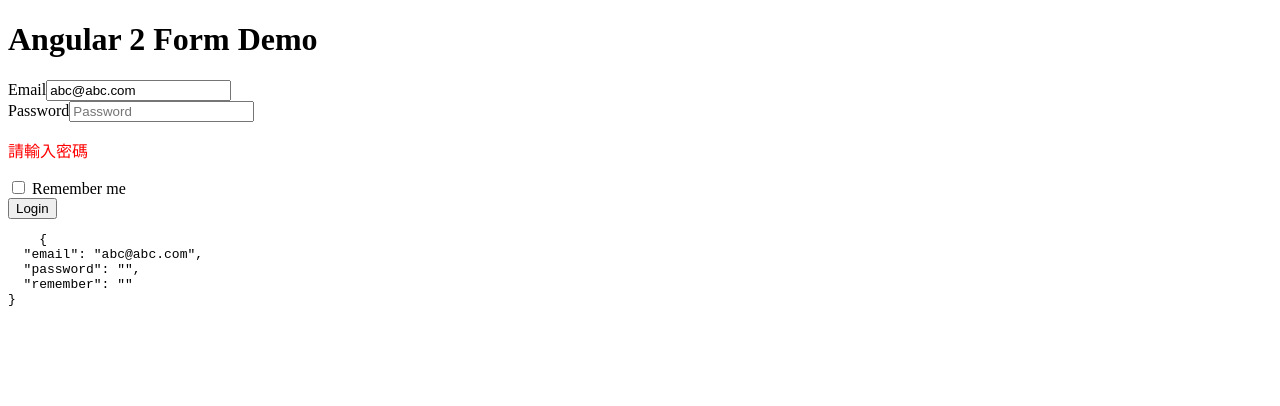
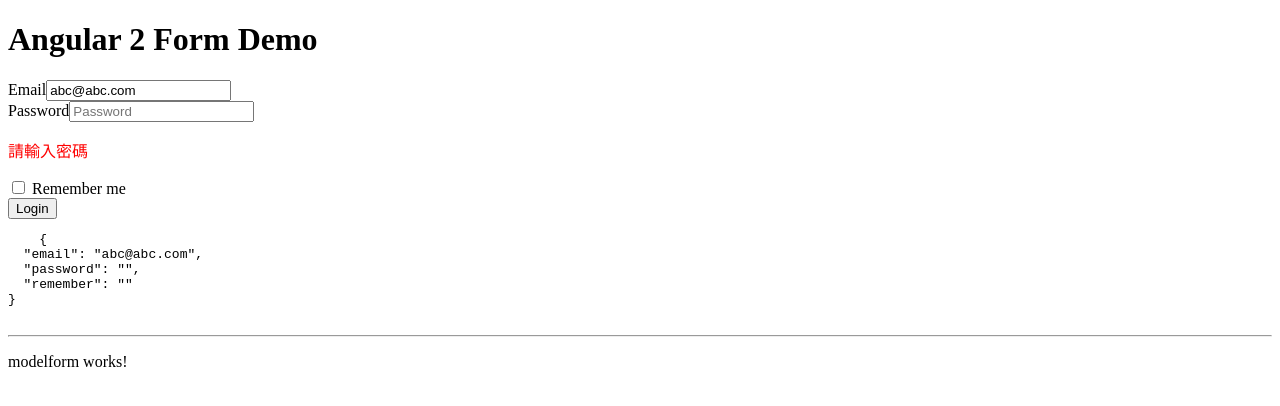
Before and after one commit to RaquelYang/Angular_form, an Angular app: page / in a window 1280 px wide. Shown: the top 406 px of the page. Built offline with nearby package versions, Linux system fonts and the light colour scheme.

Commit message:
[ Update ] import ReactiveFormsModule

```diff
--- a/src/app/app.component.html
+++ b/src/app/app.component.html
@@ -1 +1,3 @@
 <app-templateform></app-templateform>
+<hr>
+<app-modelform></app-modelform>
--- a/src/app/templateform/templateform.component.ts
+++ b/src/app/templateform/templateform.component.ts
@@ -11,5 +11,4 @@
 
   ngOnInit(): void {
   }
-
 }
```
Also changed, not shown: src/app/app.module.ts (+6 -3 lines).
